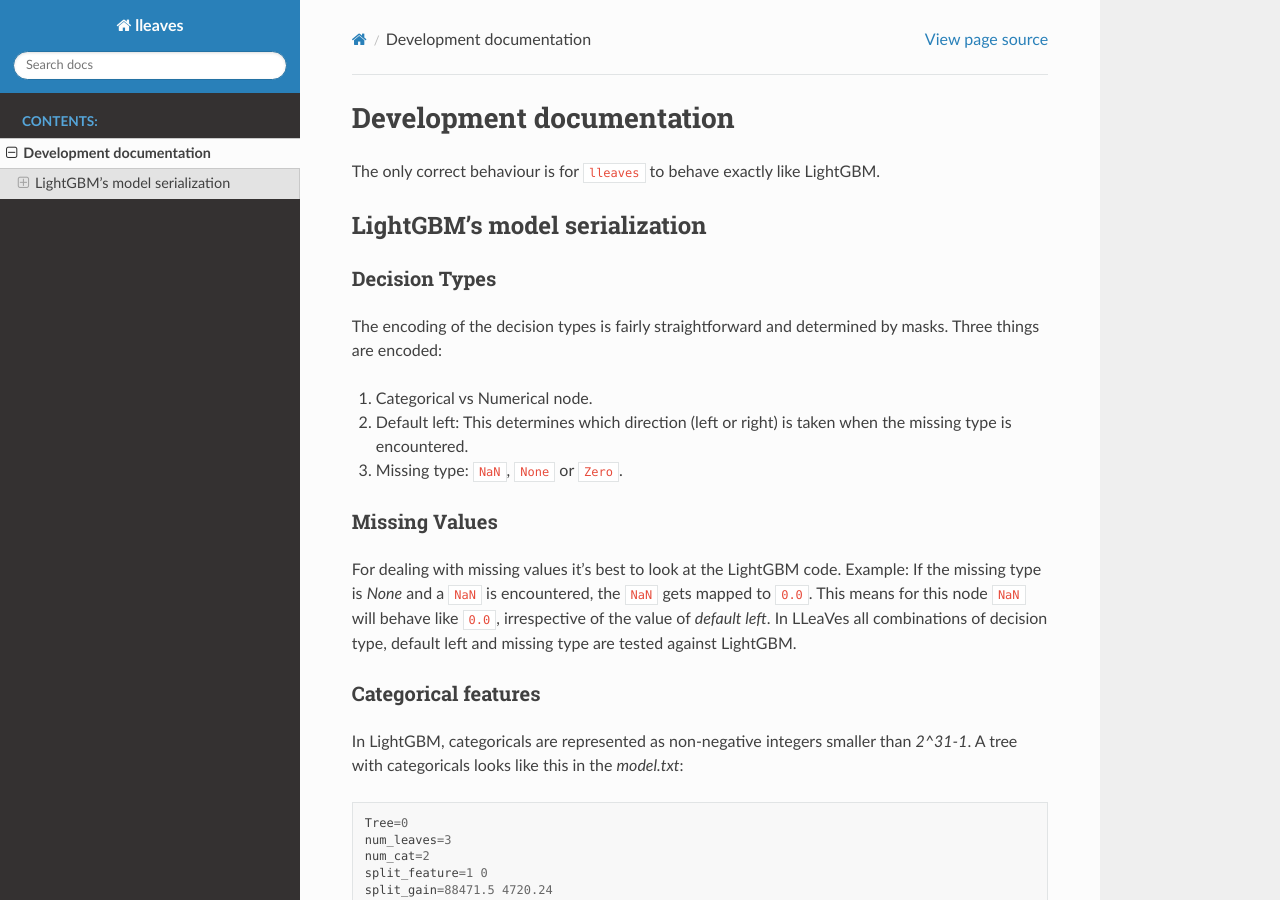
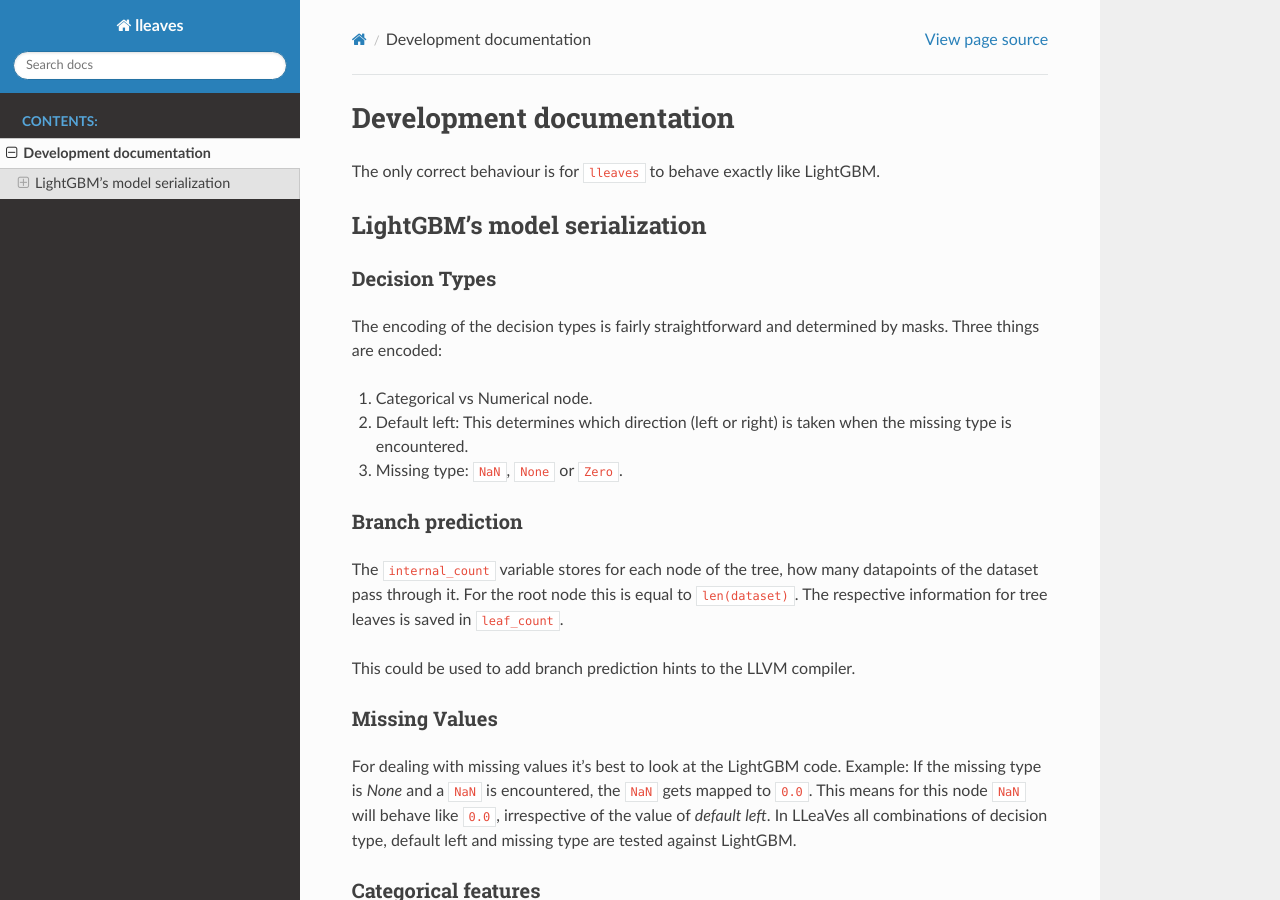
Before and after one commit to siboehm/lleaves, a Sphinx documentation site: the page built from docs/development.rst, in a window 1280 px wide and 900 px high. Built offline with Sphinx 7.4.7 and the Read the Docs theme 2.0.0, drawn with Linux system fonts in a browser that asks for light colours.

Commit message:
Add notes on branch prediction

```diff
--- a/docs/development.rst
+++ b/docs/development.rst
@@ -15,6 +15,14 @@
 1. Categorical vs Numerical node.
 2. Default left: This determines which direction (left or right) is taken when the missing type is encountered.
 3. Missing type: ``NaN``, ``None`` or ``Zero``.
+
+Branch prediction
+*****************
+The ``internal_count`` variable stores for each node of the tree, how many datapoints of the dataset pass through it.
+For the root node this is equal to ``len(dataset)``.
+The respective information for tree leaves is saved in ``leaf_count``.
+
+This could be used to add branch prediction hints to the LLVM compiler.
 
 Missing Values
 ***************
```
